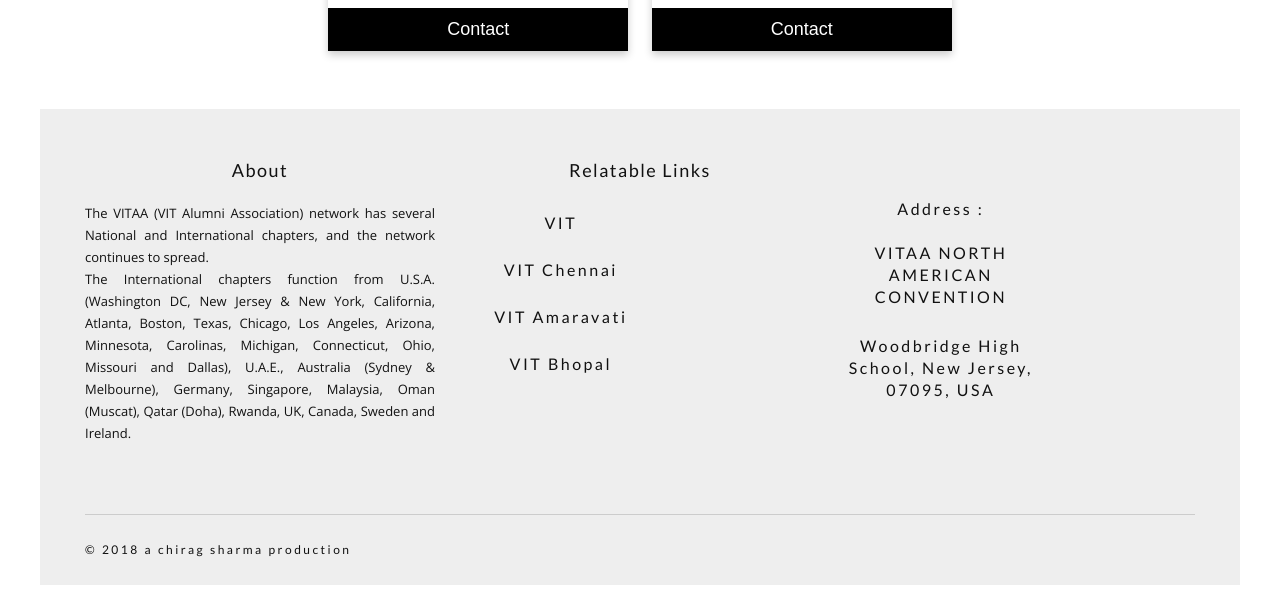
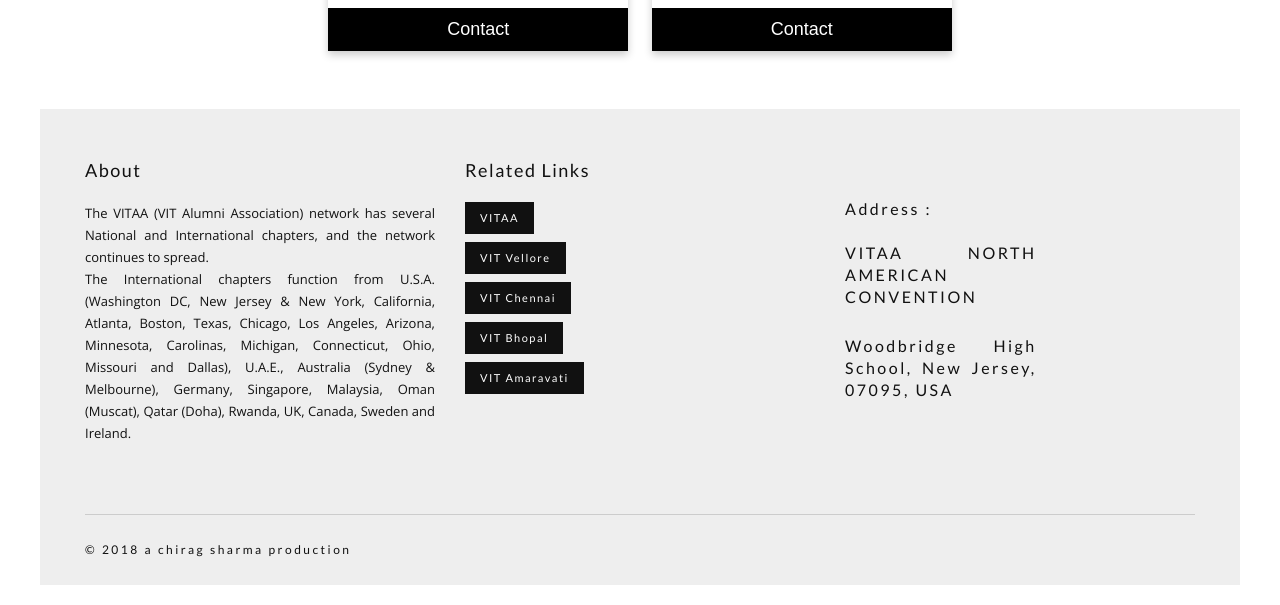
Before and after one commit to christyjackson/vitaausa, a plain HTML site: page office_bearers.html in a window 1280 px wide. Shown: the part 2520-3125 px from the top of the page. Drawn offline with nearby package versions, Linux system fonts and the light colour scheme.

Commit message:
footer middle section done

```diff
--- a/office_bearers.html
+++ b/office_bearers.html
@@ -410,7 +410,7 @@
 							<!-- footer about text section -->
 							<div class="col-xlarge-4 col-medium-12">
 								<div class="footer-about-section">
-								<h4 class="font-reg">About</h4>
+									<h4 class="font-reg" align="justify">About</h4>
 									<div class="page-content">
 										<p align="justify">
 											The VITAA (VIT Alumni Association) network has several National and International chapters, and the network continues to spread.
@@ -422,55 +422,25 @@
 
 							<!-- footer latest blog posts section -->
 							<div class="col-xlarge-4 col-medium-6">
-							<div class="footer-posts-section">
-								<h4 class="font-reg">Relatable Links</h4>
-								<div class="posts-widget">
-									<ul>
-										<li>
-											<a href="http://www.vit.ac.in">
-												<div class="row">
-													<div class="col-xlarge-7 col-medium-8 col-small-7">
-														<h4 class="font-reg">VIT</h4>
+									<div class="footer-posts-section" align="justify">
+										<h4 class="font-reg">Related Links</h4>
+										<div class="sidebar-widget font-reg widget_tag_cloud">
+												<div class="tagcloud">
+														<ul class="font-reg">
+																<li><a href="http://vitaa.org/">VITAA</a></li>
+																<li><a href="http://www.vit.ac.in">VIT Vellore</a></li>
+																<li><a href="http://chennai.vit.ac.in">VIT Chennai</a></li>
+																<li><a href="http://vitbhopal.ac.in">VIT Bhopal</a></li>
+																<li><a href="http://vitap.ac.in">VIT Amaravati</a></li>
+
+														</ul>
+
 												</div>
-												</div>
-											</a>
-										</li>
-
-										<li>
-											<a href="http://chennai.vit.ac.in">
-												<div class="row">
-													<div class="col-xlarge-7 col-medium-8 col-small-7">
-														<h4 class="font-reg">VIT Chennai</h4>
-													</div>
-												</div>
-											</a>
-										</li>
-
-										<li>
-											<a href="http://vitap.ac.in">
-												<div class="row">
-													<div class="col-xlarge-7 col-medium-8 col-small-7">
-														<h4 class="font-reg">VIT Amaravati</h4>
-													</div>
-												</div>
-											</a>
-										</li>
-
-										<li>
-											<a href="http://vitbhopal.ac.in">
-												<div class="row">
-													<div class="col-xlarge-7 col-medium-8 col-small-7">
-														<h4 class="font-reg">VIT Bhopal</h4>
-													</div>
-												</div>
-											</a>
-										</li>
-									</ul>
 										</div>
 									</div>
 								</div>
 
-				 		<div class="col-xlarge-4 col-medium-6">
+							 <div class="col-xlarge-4 col-medium-6" align="justify">
 								<div class="footer-posts-section">
 									<div class="posts-widget">
 										<ul>
```
Also changed, not shown: News.html (+13 -43 lines), about-2-header.html (+13 -44 lines), activity.html (+13 -44 lines), chapter.html (+23 -52 lines), contact-2.html (+12 -43 lines), index-narrow1.html (+12 -41 lines). Lines whose indentation alone changed are shown as unchanged.
